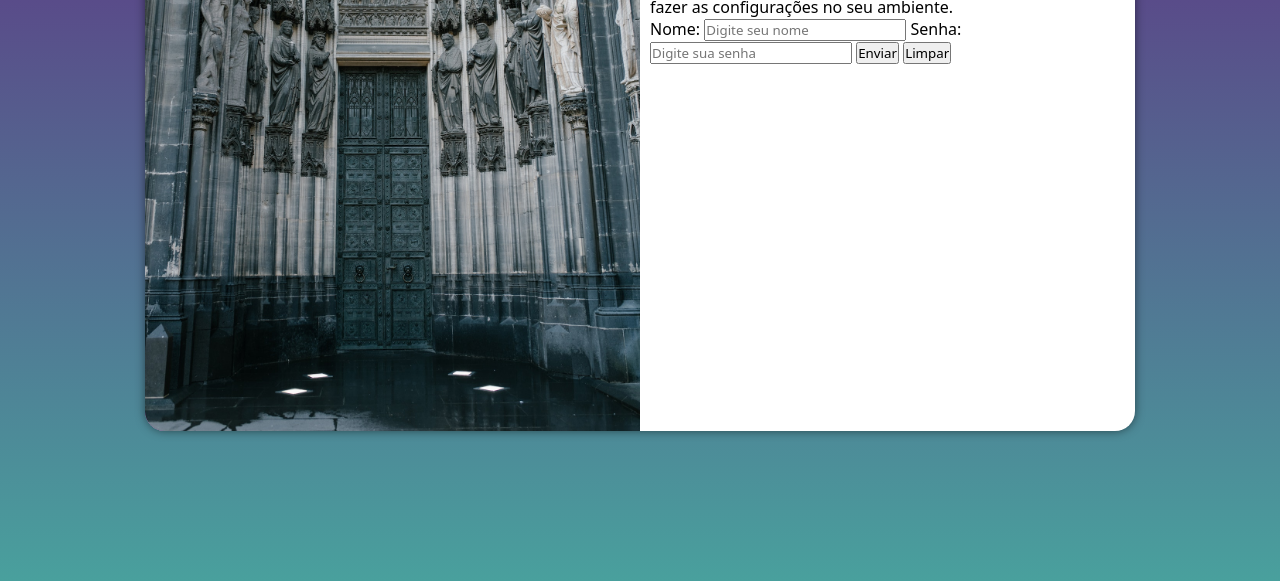
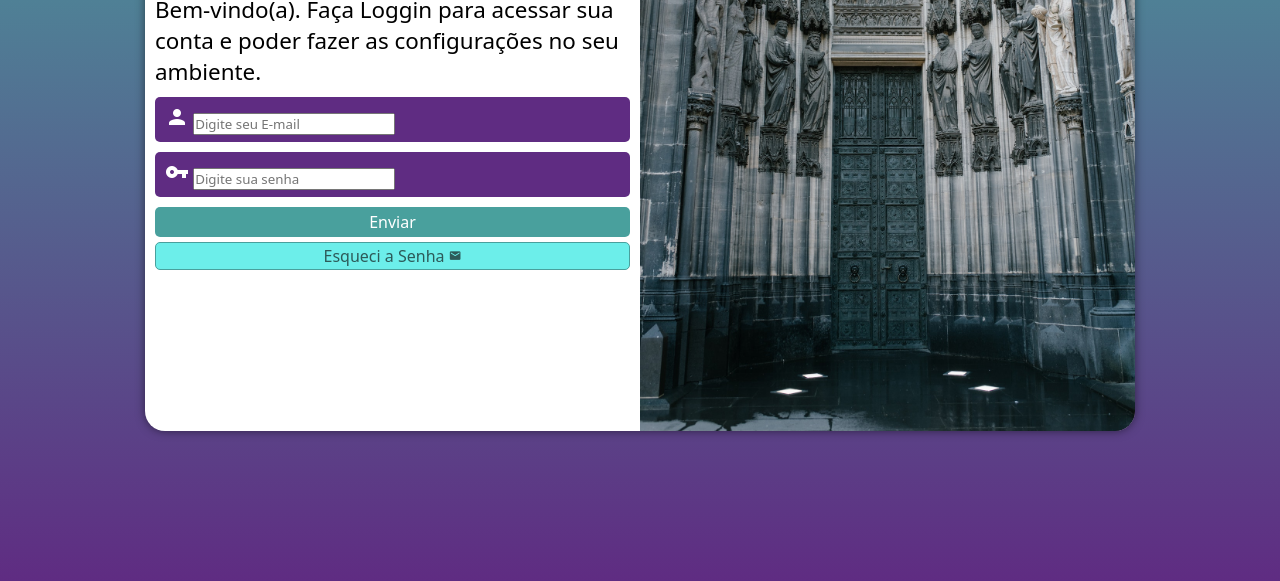
Before and after one commit to DavidEdsonC/Projeto-Login, a plain HTML site: page index.html in a window 1280 px wide. Shown: the part 219-800 px from the top of the page. Drawn offline with Linux system fonts and the light colour scheme.

Commit message:
Atualizando o Desafio (Tela de Login), do Curso em Vídeo.

```diff
--- a/estilos/media-query.css
+++ b/estilos/media-query.css
@@ -2,7 +2,7 @@
 
 @media screen and (min-width: 768px) and (max-width: 992px) {
     body {
-        background-image: linear-gradient(to top, #49a09d, #5f2c82);
+        background-image: var(--dhd-color);
     }
     section#login {
         width: 80%;
@@ -16,22 +16,40 @@
         float: right;
         width: 70%;
     }
+    div#formulario > h1 {
+        text-align: center;
+        margin-bottom: 10px;
+        font-size: 1.8em;
+    }
+
+    div#formulario > p {
+        font-size: 1.1em;
+    }
 }
 
 @media screen and (min-width: 992px) {
     body {
-        background-image: linear-gradient(to top, #49a09d, #5f2c82);
+        background-image: var(--dhd-color);
     }
     section#login {
         width: 990px;
     }
     section#login > div#imagem {
-        float: left;
+        float: right;
         width: 50%;
         height: 100%;
     }
     section#login > div#formulario {
-        float: right;
+        float: left;
         width: 50%;
     }
+    div#formulario > h1 {
+        text-align: center;
+        margin-bottom: 10px;
+        font-size: 2em;
+    }
+
+    div#formulario > p {
+        font-size: 1.4em;
+    }
 }
--- a/estilos/style.css.css
+++ b/estilos/style.css.css
@@ -5,6 +5,12 @@
     Verde: #49a09d
     Lilás: #5f2c82
 */
+
+:root {
+    --bg-color-cel: #5f2c82;
+    --bg-color-outras-telas: #49a09d;
+    --dhd-color: linear-gradient(to bottom, #49a09d, #5f2c82);
+}
 
 * {
     font-family: system-ui, -apple-system, BlinkMacSystemFont, 'Segoe UI', Roboto, Oxygen, Ubuntu, Cantarell, 'Open Sans', 'Helvetica Neue', sans-serif;
@@ -15,7 +21,7 @@
 
 
 body, html {
-    background-color: #5f2c82;
+    background-color: var(--bg-color-cel);
     width: 100vw;
     height: 100vh;
 }
@@ -45,7 +51,7 @@ section#login {
 
 section#login > div#imagem {
     display: block;
-    background: #5f2c82 url(../imagens/bg-porta.jpg);
+    background: var(--bg-color-cel) url(../imagens/bg-porta.jpg);
     background-size: cover;
     background-position: left bottom;
     height: 200px;
@@ -56,3 +62,67 @@ section#login > div#formulario {
     padding: 10px;
 
 }
+
+div#formulario > h1 {
+    text-align: center;
+    margin-bottom: 10px;
+}
+
+div#formulario > p {
+    font-size: .9em;
+    margin-bottom: 10px;
+}
+
+form > div.campo {
+    background-color: var(--bg-color-cel);
+    display: block;
+    width: 100%;
+    height: 45px;
+    border-radius: 5px;
+    margin: 10px 0px;
+    padding: 8px 10px;
+    color: white;
+}
+
+div.campo > label {
+    visibility: hidden;
+}
+
+form > input[type=submit] {
+    display: block;
+    font-size: 1em;
+    width: 100%;
+    height: 30px;
+    background-color: var(--bg-color-outras-telas);
+    color: white;
+    border: none;
+    border-radius: 5px;
+}
+
+form > input[type=submit]:hover {
+    background-color: #2d5a59;
+}
+
+form > a.btn {
+    display: block;
+    text-align: center;
+    font-size: 1em;
+    width: 100%;
+    height: 28px;
+    margin: 5px 0px;
+    padding-top: 2px;
+    background-color: #6ceeea;
+    color: #2d5a59;
+    border: 1px solid #49a09d;
+    border-radius: 5px;
+    text-decoration: none;
+}
+
+form > a.btn:hover {
+    background-color: #51b3af;
+    color: white;
+}
+
+form > a.btn > i {
+    font-size: .8em;
+}
--- a/index.html
+++ b/index.html
@@ -8,6 +8,8 @@
     <title>Tela de Login</title>
     <link rel="stylesheet" href="estilos/style.css.css">
     <link rel="stylesheet" href="estilos/media-query.css">
+    <link href="https://fonts.googleapis.com/icon?family=Material+Icons" rel="stylesheet">
+
 </head>
 
 <body>
@@ -15,7 +17,7 @@
     <main>
         <section id="login">
             <div id="imagem">
-                <!-- <img src="imagens/bg-porta.jpg" alt="Imagem de uma porta"> -->
+                <!-- Campo para incerir uma imagem -->
             </div>
             <div id="formulario">
                 <h1>Login</h1>
@@ -23,12 +25,21 @@
                     configurações no seu ambiente.
                 </p>
                 <form action="login.php" method="post" autocomplete="on">
-                    <label for="inome">Nome: </label>
-                    <input type="text" name="nome" id="inome" placeholder="Digite seu nome" autocomplete="name">
-                    <label for="isenha">Senha: </label>
-                    <input type="password" name="senha" id="isenha" placeholder="Digite sua senha" autocomplete="new-password">
+
+                    <div class="campo">
+                        <i class="material-icons">person</i>
+                        <input type="email" name="login" id="ilogin" required placeholder="Digite seu E-mail" autocomplete="email" maxlength="50">
+                        <label for="ilogin">Login</label>
+                    </div>
+
+                    <div class="campo">
+                        <i class="material-icons">vpn_key</i>
+                        <input type="password" name="senha" id="isenha" required placeholder="Digite sua senha" autocomplete="current-password" minlength="8" maxlength="20">
+                        <label for="isenha">Senha</label>
+                    </div>
+                    <!-- Botões -->
                     <input type="submit" value="Enviar">
-                    <input type="reset" value="Limpar">
+                    <a href="#" class="btn">Esqueci a Senha <i class="material-icons">mail</i></a>
                 </form>
 
             </div>
```
